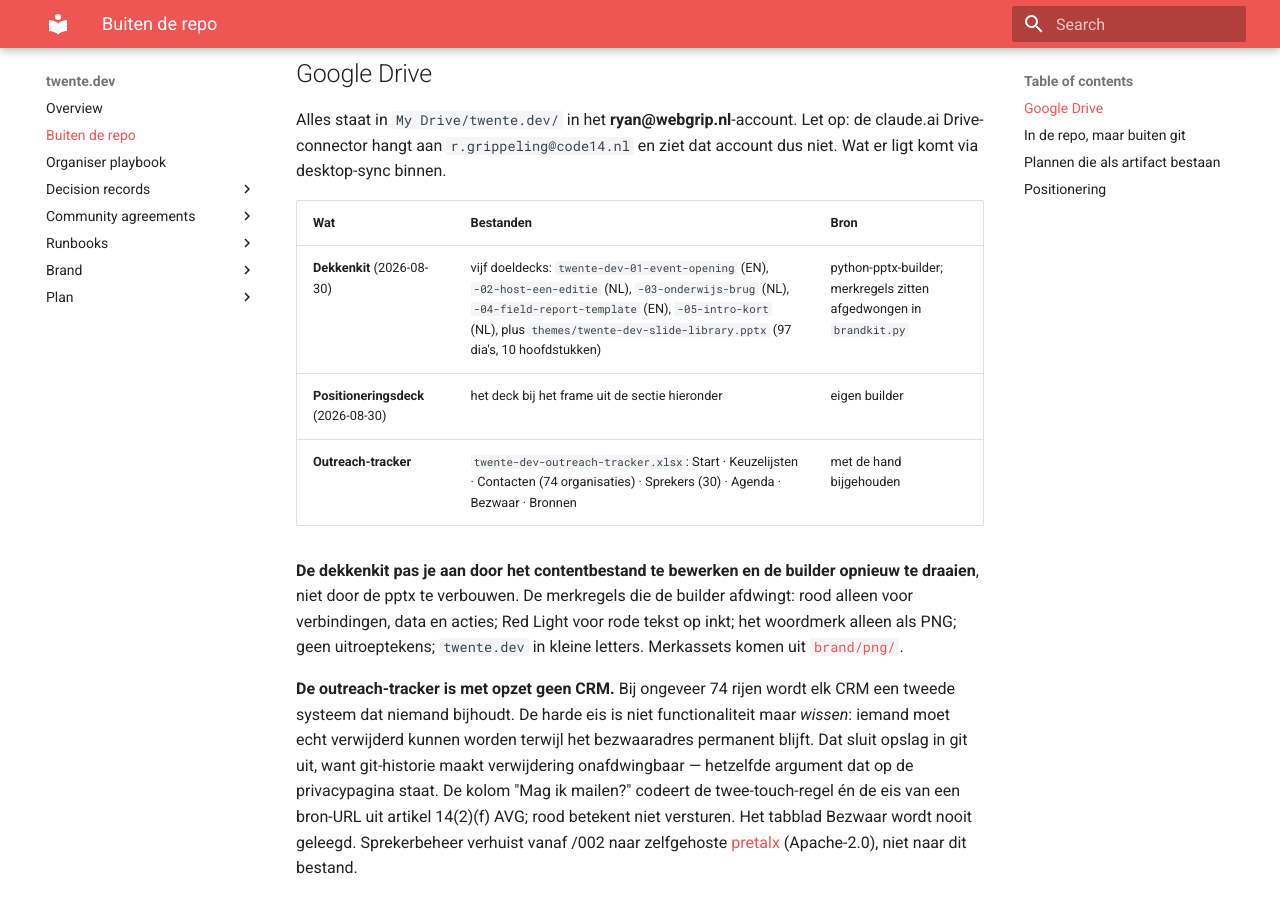
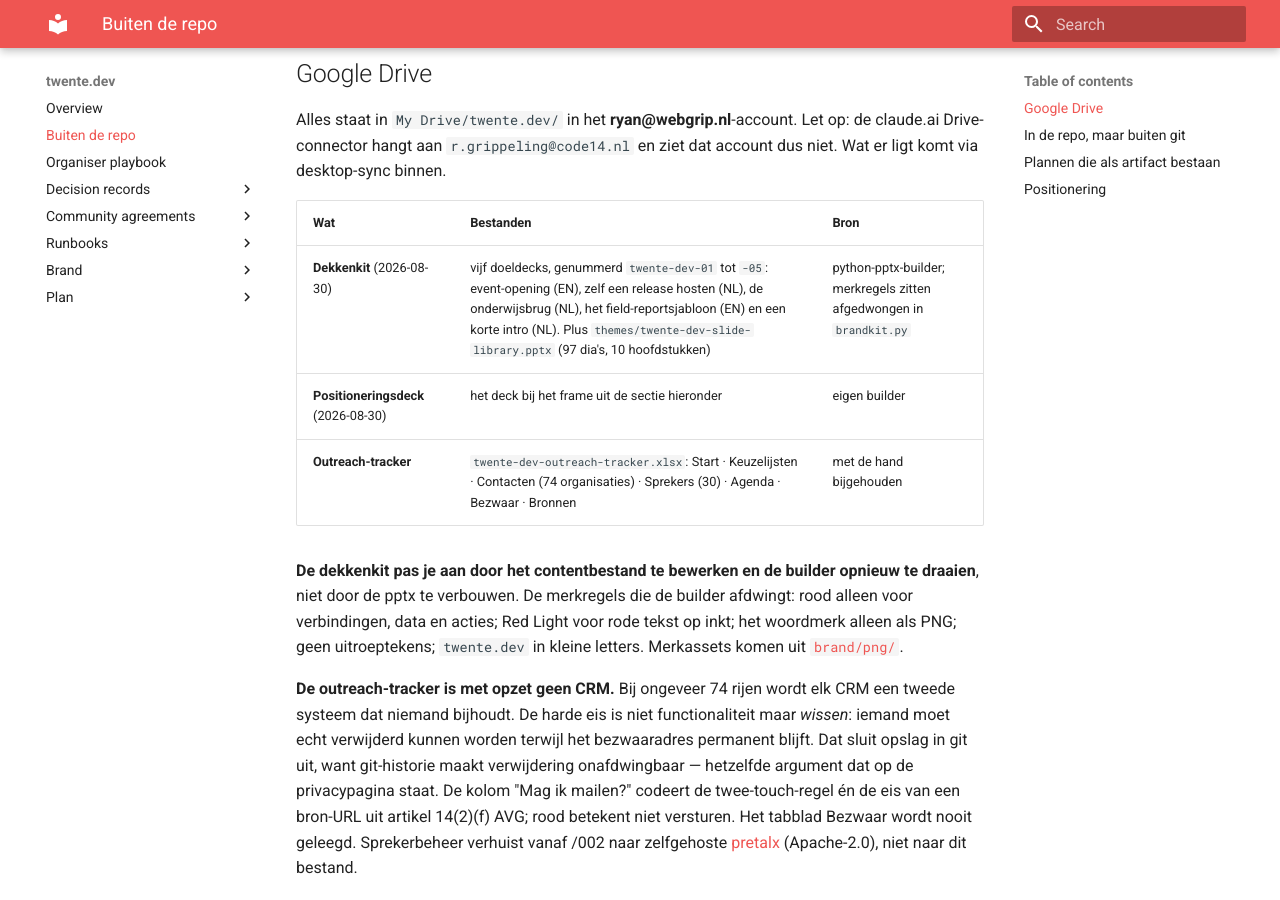
Before and after one commit to webgrip/twente.dev, an MkDocs documentation site: the page built from docs/external-assets.md, in a window 1280 px wide and 900 px high, scrolled down 333 px. Built offline with MkDocs 1.6.1 and Material for MkDocs 9.7.7, drawn with Linux system fonts in a browser that asks for light colours.

Commit message:
docs: geen teruggetrokken vocabulaire in de nieuwe documentatie
`claims.test.ts` viel op twee plekken waar ik het oude woord voor Release gebruikte:
"releasepaden" in de schrijfwijzer, en de letterlijke bestandsnaam van het tweede deck
in Drive. Dat deck draagt het woord echt in zijn naam, dus die naam staat nu niet
voluit in external-assets.md en het hernoemen staat als taak in nu-te-doen.md.

Co-Authored-By: Claude Opus 5 (1M context) <noreply@anthropic.com>

```diff
--- a/docs/external-assets.md
+++ b/docs/external-assets.md
@@ -14,11 +14,11 @@ Alles staat in `My Drive/twente.dev/` in het **ryan@webgrip.nl**-account. Let op
 claude.ai Drive-connector hangt aan `r.grippeling@code14.nl` en ziet dat account dus niet. Wat
 er ligt komt via desktop-sync binnen.
 
-| Wat                                 | Bestanden                                                                                                                                                                                                                                   | Bron                                                                |
-| ----------------------------------- | ------------------------------------------------------------------------------------------------------------------------------------------------------------------------------------------------------------------------------------------- | ------------------------------------------------------------------- |
-| **Dekkenkit** (2026-08-30)          | vijf doeldecks: `twente-dev-01-event-opening` (EN), `-02-host-een-editie` (NL), `-03-onderwijs-brug` (NL), `-04-field-report-template` (EN), `-05-intro-kort` (NL), plus `themes/twente-dev-slide-library.pptx` (97 dia's, 10 hoofdstukken) | python-pptx-builder; merkregels zitten afgedwongen in `brandkit.py` |
-| **Positioneringsdeck** (2026-08-30) | het deck bij het frame uit de sectie hieronder                                                                                                                                                                                              | eigen builder                                                       |
-| **Outreach-tracker**                | `twente-dev-outreach-tracker.xlsx`: Start · Keuzelijsten · Contacten (74 organisaties) · Sprekers (30) · Agenda · Bezwaar · Bronnen                                                                                                         | met de hand bijgehouden                                             |
+| Wat                                 | Bestanden                                                                                                                                                                                                                                                    | Bron                                                                |
+| ----------------------------------- | ------------------------------------------------------------------------------------------------------------------------------------------------------------------------------------------------------------------------------------------------------------ | ------------------------------------------------------------------- |
+| **Dekkenkit** (2026-08-30)          | vijf doeldecks, genummerd `twente-dev-01` tot `-05`: event-opening (EN), zelf een release hosten (NL), de onderwijsbrug (NL), het field-reportsjabloon (EN) en een korte intro (NL). Plus `themes/twente-dev-slide-library.pptx` (97 dia's, 10 hoofdstukken) | python-pptx-builder; merkregels zitten afgedwongen in `brandkit.py` |
+| **Positioneringsdeck** (2026-08-30) | het deck bij het frame uit de sectie hieronder                                                                                                                                                                                                               | eigen builder                                                       |
+| **Outreach-tracker**                | `twente-dev-outreach-tracker.xlsx`: Start · Keuzelijsten · Contacten (74 organisaties) · Sprekers (30) · Agenda · Bezwaar · Bronnen                                                                                                                          | met de hand bijgehouden                                             |
 
 **De dekkenkit pas je aan door het contentbestand te bewerken en de builder opnieuw te draaien**,
 niet door de pptx te verbouwen. De merkregels die de builder afdwingt: rood alleen voor
```
Also changed, not shown: docs/brand/copy-voice.md (+1 -1 lines), docs/plan/nu-te-doen.md (+3 -0 lines).
